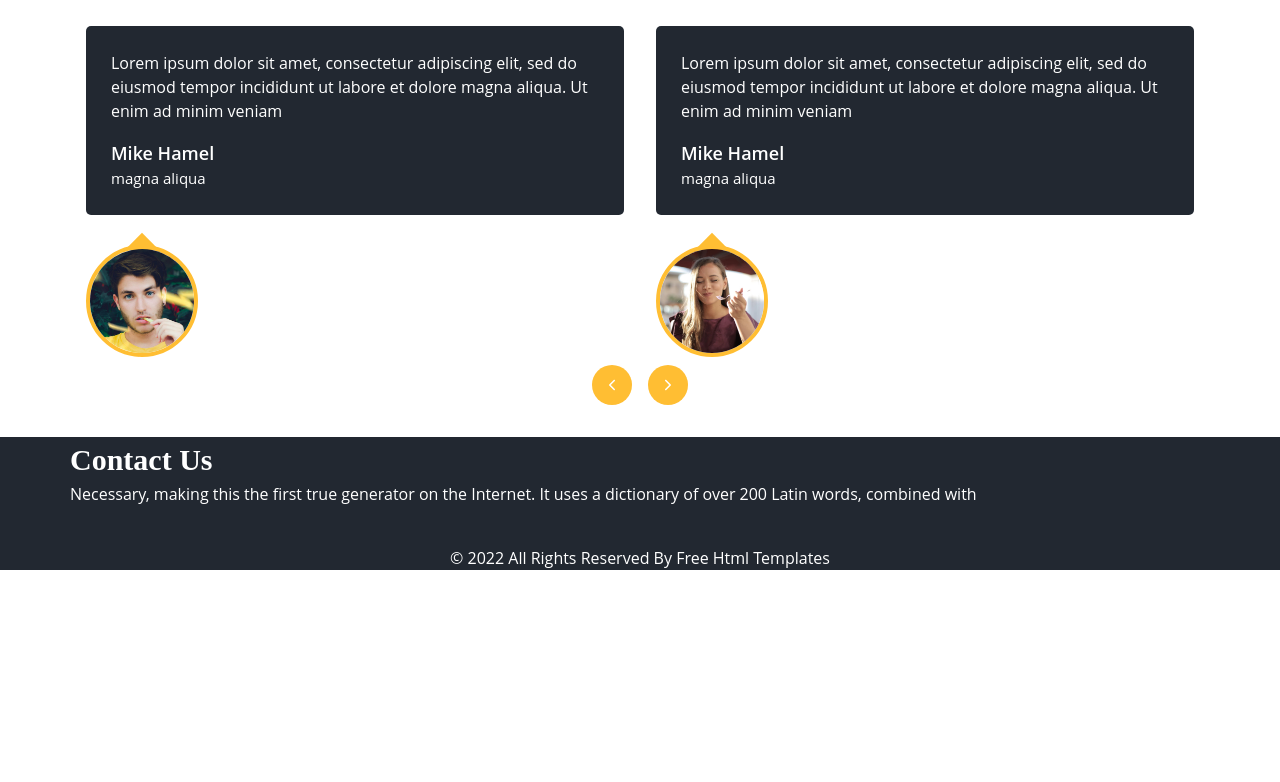
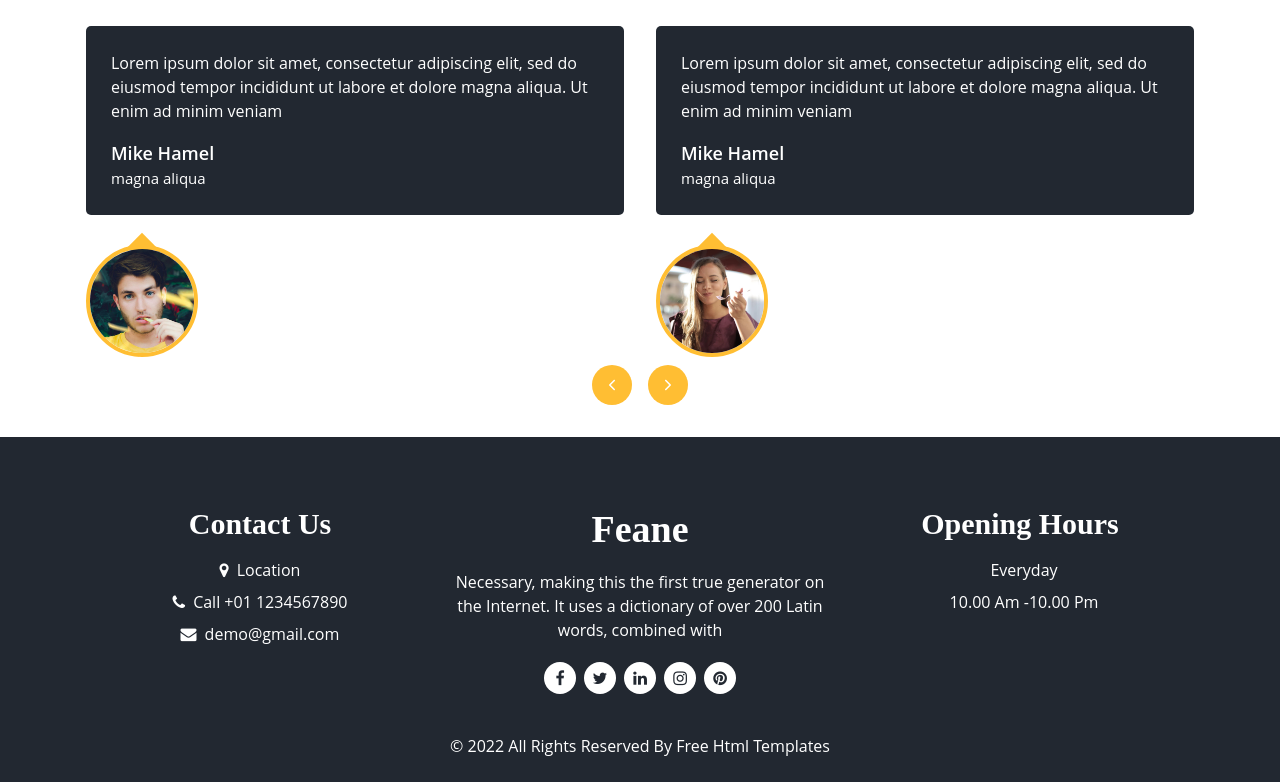
Before and after one commit to eoakpinarr/food-ordering, a Next.js app: page / in a window 1280 px wide. Shown: the part 3682-4464 px from the top of the page. Before the commit the page ends 4252 px from the top, so only its background shows below. Built offline with nearby package versions, Linux system fonts and the light colour scheme.

Commit message:
contact us subtitle

```diff
--- a/components/layout/Footer.jsx
+++ b/components/layout/Footer.jsx
@@ -3,30 +3,89 @@ import Title from '../ui/Title'
 
 const Footer = () => {
     return (
-        <div className='bg-secondary text-white'>
-            <div className='container mx-auto'>
+        <div className="bg-secondary text-white">
+            <div className="container mx-auto pt-16 pb-6">
+                <div className="flex md:justify-between justify-center
+                text-center flex-wrap md:gap-y-0 gap-y-6 ">
+                    <div className="md:flex-1">
+                        <Title addClass="text-[30px]">Contact Us</Title>
+                        <div className="flex flex-col gap-y-2 mt-3">
                             <div>
+                                <i className="fa fa-map-marker"></i>
+                                <span className="inline-block ml-2">Location</span>
+                            </div>
                             <div>
-                        <Title addClass={'text-[30px]'}>Contact Us</Title>
+                                <i className="fa fa-phone"></i>
+                                <span className="inline-block ml-2">Call +01 1234567890</span>
+                            </div>
                             <div>
-                            <span></span>
+                                <i className="fa fa-envelope"></i>
+                                <span className="inline-block ml-2">demo@gmail.com</span>
                             </div>
                         </div>
-                    <div></div>
-                    <div></div>
                     </div>
-                <div>
-                    <p>
+                    <div className="md:flex-1">
+                        <Title addClass="text-[38px]">Feane</Title>
+                        <p className="mt-3">
                             Necessary, making this the first true generator on the Internet.
                             It uses a dictionary of over 200 Latin words, combined with
                         </p>
+                        <div className="flex items-center justify-center mt-5 gap-x-2">
+                            <a
+                                href=""
+                                className="w-8 h-8 grid place-content-center
+                                 bg-white text-secondary rounded-full "
+                            >
+                                <i className="fa fa-facebook"></i>
+                            </a>
+                            <a
+                                href=""
+                                className="w-8 h-8 grid place-content-center
+                                 bg-white text-secondary rounded-full"
+                            >
+                                <i className="fa fa-twitter"></i>
+                            </a>
+                            <a
+                                href=""
+                                className="w-8 h-8 grid place-content-center
+                                 bg-white text-secondary rounded-full"
+                            >
+                                <i className="fa fa-linkedin"></i>
+                            </a>
+                            <a
+                                href=""
+                                className="w-8 h-8 grid place-content-center
+                                 bg-white text-secondary rounded-full"
+                            >
+                                <i className="fa fa-instagram"></i>
+                            </a>
+                            <a
+                                href=""
+                                className="w-8 h-8 grid place-content-center
+                                 bg-white text-secondary rounded-full"
+                            >
+                                <i className="fa fa-pinterest"></i>
+                            </a>
+                        </div>
+                    </div>
+                    <div className="md:flex-1">
+                        <Title addClass="text-[30px]">Opening Hours</Title>
+                        <div className="flex flex-col gap-y-2 mt-3">
+                            <div>
+                                <span className="inline-block ml-2">Everyday</span>
+                            </div>
+                            <div>
+                                <span className="inline-block ml-2">10.00 Am -10.00 Pm</span>
+                            </div>
+                        </div>
+                    </div>
                 </div>
                 <p className="text-center mt-10">
                     © 2022 All Rights Reserved By Free Html Templates
                 </p>
             </div>
         </div>
-    )
-}
+    );
+};
 
-export default Footer
+export default Footer;
--- a/pages/index.jsx
+++ b/pages/index.jsx
@@ -2,9 +2,6 @@ import React from 'react'
 import Head from 'next/head'
 import Home from './Home'
 import Header from '@/components/layout/Header'
-import Carousel from '@/components/ui/Carousel'
-import Campaigns from '@/components/ui/Campaigns'
-import Input from '@/components/form/Input'
 import Footer from '@/components/layout/Footer'
 
 const İndex = () => {
@@ -14,6 +11,9 @@ const İndex = () => {
         <title>Create Next App</title>
         <meta name='description' content='Generated by create next app' />
         <link rel='icon' href='/favicon.ico' />
+        <link rel="stylesheet" href="https://cdnjs.cloudflare.com/ajax/libs/font-awesome/4.7.0/css/font-awesome.css"
+        integrity="sha512-5A8nwdMOWrSz20fDsjczgUidUBR8liPYU+WymTZP1lmY9G6Oc7HlZv156XqnsgNUzTyMefFTcsFH/tnJE/+xBg=="
+        crossorigin="anonymous" referrerpolicy="no-referrer" />
       </Head>
       <Header />
       <Home />
```
Lines whose indentation alone changed are shown as unchanged.
